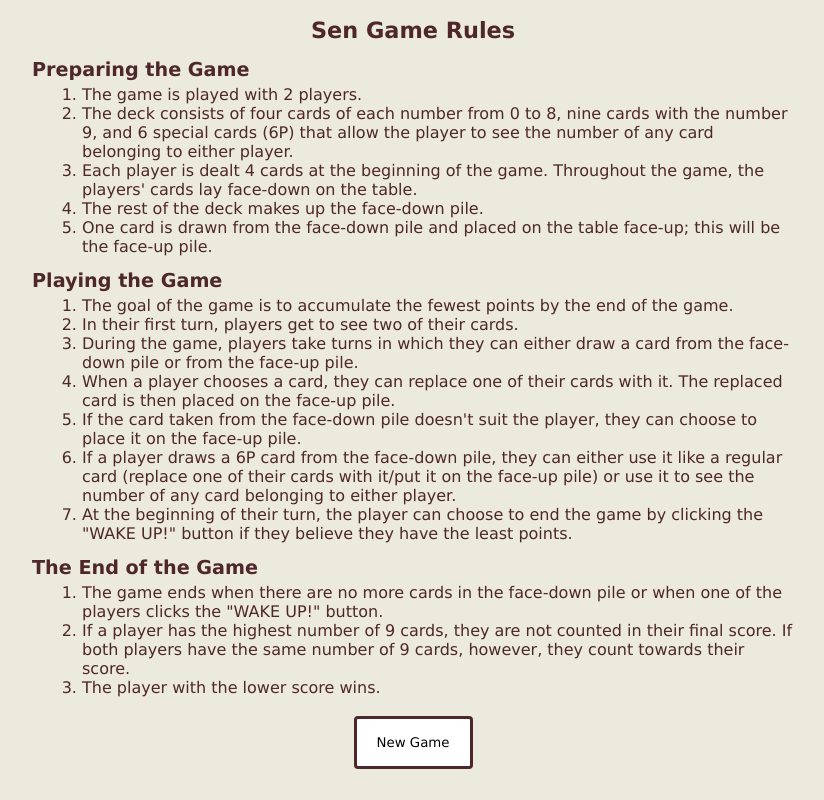
After one commit to advenae/Sen-Game, a Flask app: page /rules in a window 1280 px wide. The commit adds this page. Shown: the whole page, without its empty margins (227-1051 px from the left). Run offline with Flask 3, Linux system fonts and the light colour scheme.

Commit message:
added rules

```diff
--- a/app.py
+++ b/app.py
@@ -120,6 +120,9 @@ class Game:
     def end_game(self):
         return redirect(url_for('end_screen'))
 
+@app.route('/rules', methods=['GET', 'POST'])
+def rules():
+    return render_template('rules.html')
 @app.route('/new_game', methods=['POST'])
 def new_game():
     global game, deck
--- a/static/css/main.css
+++ b/static/css/main.css
@@ -31,13 +31,14 @@ p {
 }
 
 h1, h2, h3{
-    padding: 3px;
+    padding: 2px;
     text-align: center;
     font-size: 1.2em;
     font-weight: 600;
 }
 
 h1 {
+    margin-top: 10px;
     font-size: 1.4em;
 }
 
@@ -65,7 +66,7 @@ h1 {
     height: 130px;
     margin: 4px 16px;
     border-radius: 8px;
-    border: solid 6px #4e272a;
+    border: solid 4px #4e272a;
 }
 
 .card p {
@@ -153,3 +154,18 @@ button:active {
     display: inline-block;
     position: relative;
 }
+
+.nav-button {
+    width: 20%;
+    display: inline-block;
+}
+
+ol {
+    text-align: left;
+    margin-left: 50px;
+}
+
+.rules {
+    text-align: left;
+    padding: 13px 0 4px;
+}
--- /dev/null
+++ b/templates/rules.html
@@ -0,0 +1,46 @@
+{% extends 'base.html' %}
+
+{% block head %}
+    <title>Sen Game Rules</title>
+{% endblock %}
+
+{% block body %}
+    <div class="game-container">
+        <div class="container">
+            <div class="section">
+                <h1>Sen Game Rules</h1>
+                <p>
+                    <h2 class="rules">Preparing the Game</h2>
+                    <ol>
+                        <li>The game is played with 2 players.</li>
+                        <li>The deck consists of four cards of each number from 0 to 8, nine cards with the number 9, and 6 special cards (6P) that allow the player to see the number of any card belonging to either player.</li>
+                        <li>Each player is dealt 4 cards at the beginning of the game. Throughout the game, the players' cards lay face-down on the table.</li>
+                        <li>The rest of the deck makes up the face-down pile.</li>
+                        <li>One card is drawn from the face-down pile and placed on the table face-up; this will be the face-up pile.</li>
+                    </ol>
+
+                    <h2 class="rules">Playing the Game</h2>
+                    <ol>
+                        <li>The goal of the game is to accumulate the fewest points by the end of the game.</li>
+                        <li>In their first turn, players get to see two of their cards.</li>
+                        <li>During the game, players take turns in which they can either draw a card from the face-down pile or from the face-up pile.</li>
+                        <li>When a player chooses a card, they can replace one of their cards with it. The replaced card is then placed on the face-up pile.</li>
+                        <li>If the card taken from the face-down pile doesn't suit the player, they can choose to place it on the face-up pile.</li>
+                        <li>If a player draws a 6P card from the face-down pile, they can either use it like a regular card (replace one of their cards with it/put it on the face-up pile) or use it to see the number of any card belonging to either player.</li>
+                        <li>At the beginning of their turn, the player can choose to end the game by clicking the "WAKE UP!" button if they believe they have the least points.</li>
+                    </ol>
+
+                    <h2 class="rules">The End of the Game</h2>
+                    <ol>
+                        <li>The game ends when there are no more cards in the face-down pile or when one of the players clicks the "WAKE UP!" button.</li>
+                        <li>If a player has the highest number of 9 cards, they are not counted in their final score. If both players have the same number of 9 cards, however, they count towards their score.</li>
+                        <li>The player with the lower score wins.</li>
+                    </ol>
+                </p>
+                <form method="post" action="{{ url_for('new_game') }}">
+                    <button type="submit">New Game</button>
+                </form>
+            </div>
+        </div>
+    </div>
+{% endblock %}
```
Also changed, not shown: templates/end_screen.html (+5 -2 lines).
